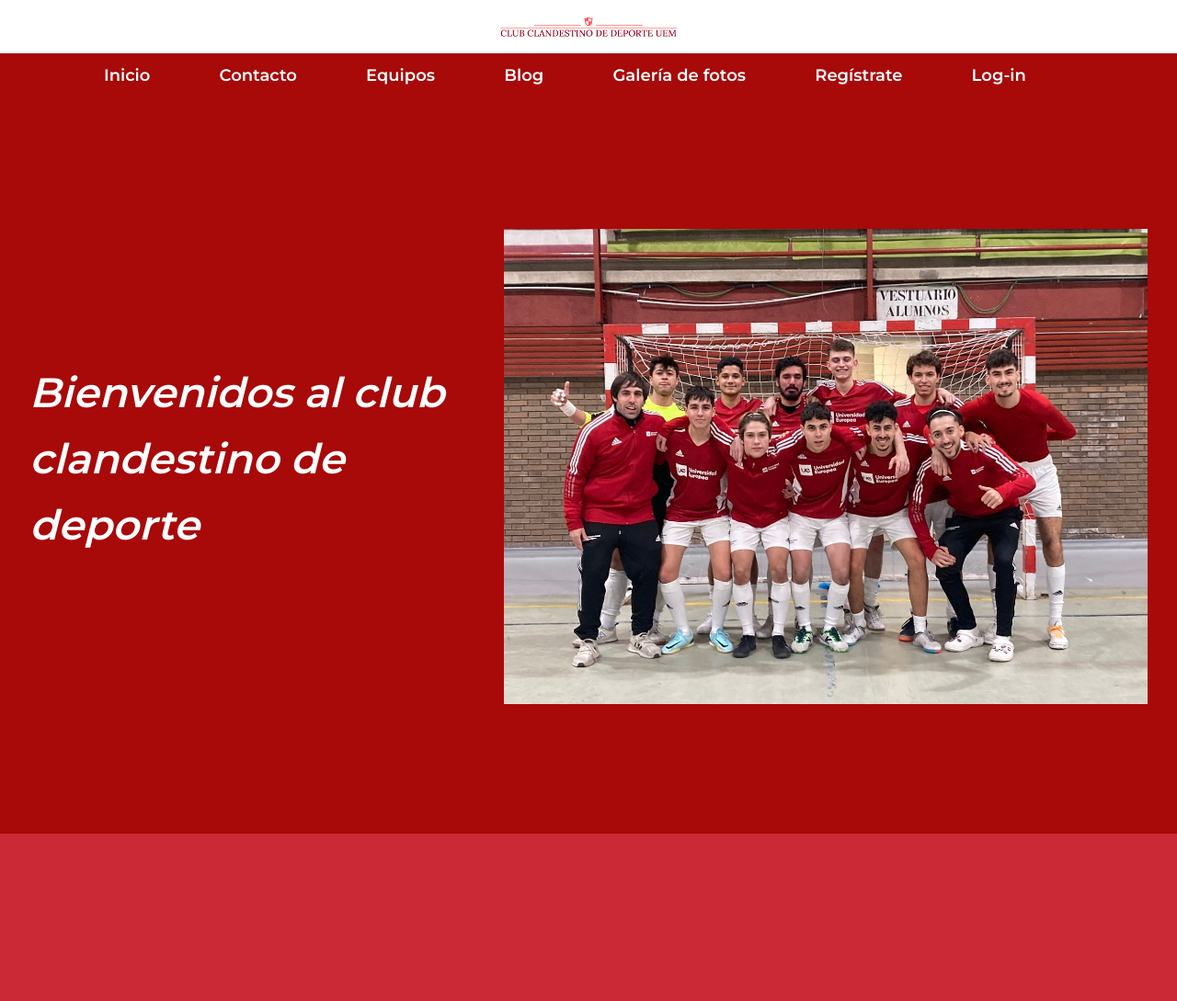
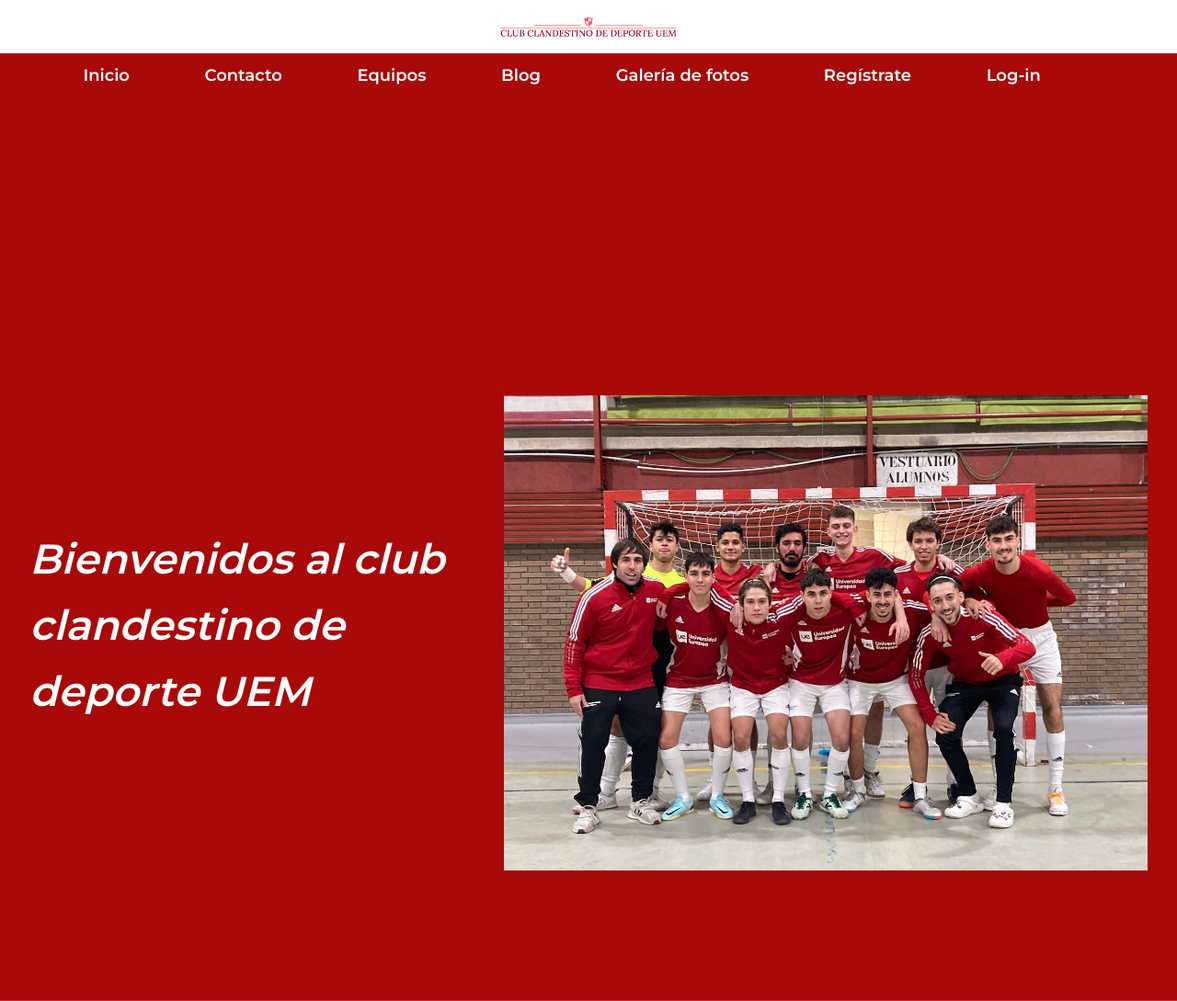
Before and after one commit to Ignaciogg/WEB-ClubDeDeporte, a PHP site: page / in a window 1280 px wide. Shown: the top 1089 px of the page at 92% size. Run offline with PHP 8.4, Linux system fonts and the light colour scheme; some libraries are stand-ins or nearby versions.

Commit message:
nav height

```diff
--- a/index.html
+++ b/index.html
@@ -96,9 +96,9 @@
 
         <!-- INICIO -->
         <section class="seccion uno">
-            <div class="container">
+            <div class="contenedor">
                 <div class="column-left">
-                    <h1 class="text">Bienvenidos al club clandestino de deporte</h1>
+                    <h1 class="text">Bienvenidos al club clandestino de deporte UEM</h1>
                 </div>
                 <div class="column-right">
                     <img src="./img/UEM-futbol.jpeg" class="image" />
@@ -107,7 +107,7 @@
         </section>
 
         <section class="seccion dos">
-            <div class="container">
+            <div class="contenedor">
                 <div class="column-left">
                     <p class="text">
                     Delicious and nutritious foods that you can easily access
@@ -120,7 +120,7 @@
         </section>
 
         <section class="seccion tres">
-            <div class="container">
+            <div class="contenedor">
                 <div class="column-left">
                     <p class="text">Unique flavors and options to choose from</p>
                 </div>
@@ -131,7 +131,7 @@
         </section>
 
         <section class="seccion cuatro">
-            <div class="container">
+            <div class="contenedor">
                 <div class="column-left">
                     <p class="text">We even serve ice cream</p>
                 </div>
--- a/style.css
+++ b/style.css
@@ -40,6 +40,10 @@ nav{
 	background-color: linear-gradient( rgba(165, 28, 48, .7), rgba(0, 0, 0, .7));
 }
 
+.menu-div{
+	height: 230px;
+}
+
 .menu-ul{
     list-style: none;
     display: flex;
@@ -53,7 +57,7 @@ nav{
 .menu-ul li{
 	list-style: none;
 	display: flex;
-	margin-right: 4%;
+	margin-right: 4.5%;
 }
 
 .menu-ul li a{
@@ -98,7 +102,7 @@ ul {
 }
 
 .sub-menu2, .sub-menu4 {
-	width: 10.5%;
+	width: 11.5%;
 }
 
 .primersub1{
@@ -119,13 +123,12 @@ ul {
 	background-color: #a80909;
 }
 
-.sub-menu-item:hover{
-	color: #000;
-	background-color: #ff4343;
+.sub-menu-item a{
+	font-size: 16px;
 }
 
-.sub-menu-item a{
-	font-size: 16px;
+.sub-menu-item a:hover{
+	color: #000;
 }
 
 /* LOGIN */
@@ -243,7 +246,7 @@ span.psw {
 
  /* INCIO */
  section {
-	height: 100vh;
+	height: 800px;
 	position: sticky;
 	display: flex;
 	justify-content: center;
@@ -266,7 +269,7 @@ span.psw {
 	background: #ebbab9;
 }
 
-.container {
+.contenedor {
 	display: grid;
 	grid-template-columns: 1fr 1fr;
 	height: 95vh;
```
